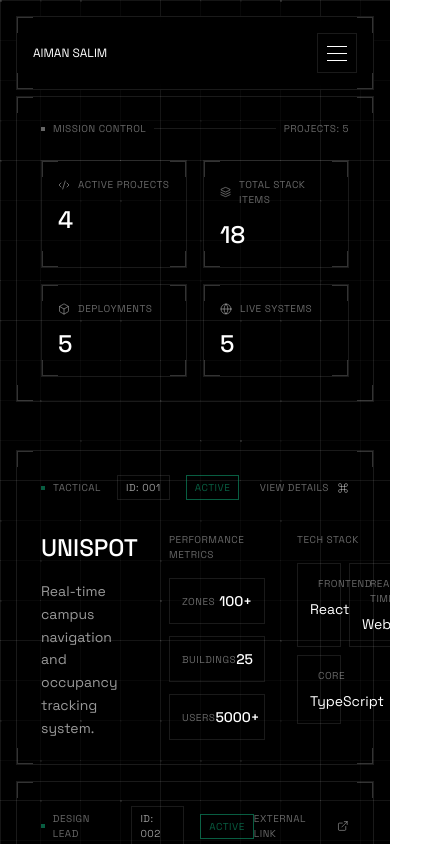
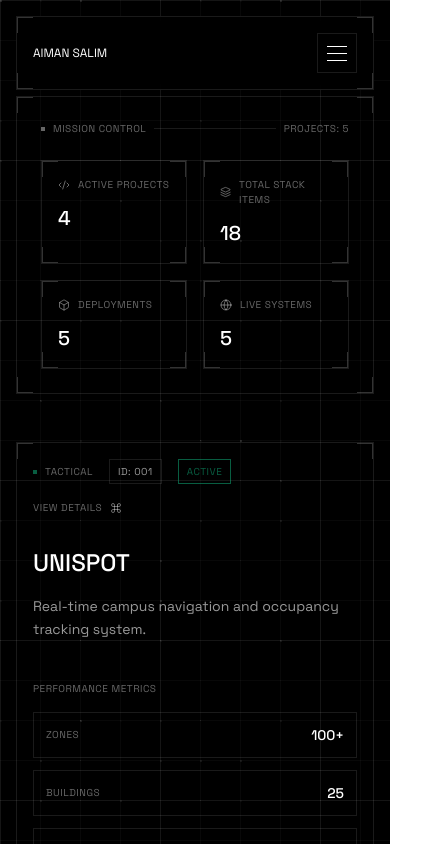
Before and after one commit to aimansalim/aimansalim.com, a React (Vite) app: page /projects in a window 390 px wide. Shown: the top 844 px of the page, 439 px wide, since content can reach past the window. Built offline with nearby package versions, Linux system fonts and the light colour scheme; a web font is replaced by a local one.

Commit message:
Improve mobile responsiveness on Projects page

```diff
--- a/src/pages/ProjectsPage.tsx
+++ b/src/pages/ProjectsPage.tsx
@@ -149,7 +149,7 @@ export default function ProjectsPage() {
                   <stat.icon className="w-3 h-3 text-white/40" />
                   <div className="text-[10px] uppercase tracking-wider text-white/40">{stat.label}</div>
                 </div>
-                <div className="text-2xl font-medium">{stat.value}</div>
+                <div className="text-xl md:text-2xl font-medium">{stat.value}</div>
               </div>
             ))}
           </div>
@@ -166,10 +166,10 @@ export default function ProjectsPage() {
               className="relative border border-white/10 hover:border-white/20 transition-colors"
             >
               <CornerDecorations />
-              <div className="p-6 md:p-8">
+              <div className="p-4 sm:p-6 md:p-8">
                 {/* Project Header */}
-                <div className="flex items-center justify-between mb-8">
-                  <div className="flex items-center gap-4">
+                <div className="flex flex-col sm:flex-row sm:items-center sm:justify-between gap-4 mb-8">
+                  <div className="flex flex-wrap items-center gap-4">
                     <div className="flex items-center gap-2">
                       <div className="w-1 h-1 bg-emerald-500/50" />
                       <div className="text-[10px] uppercase tracking-wider text-white/40">{project.category}</div>
@@ -206,9 +206,9 @@ export default function ProjectsPage() {
                 </div>
 
                 {/* Project Content */}
-                <div className="grid grid-cols-12 gap-8">
+                <div className="grid grid-cols-1 md:grid-cols-12 gap-4 md:gap-8">
                   {/* Main Info */}
-                  <div className="col-span-4 space-y-4">
+                  <div className="col-span-1 md:col-span-4 space-y-4 mb-6 md:mb-0">
                     <h2 className="text-2xl font-medium">{project.name}</h2>
                     <p className="text-white/60 text-sm leading-relaxed">
                       {project.description}
@@ -216,7 +216,7 @@ export default function ProjectsPage() {
                   </div>
 
                   {/* Metrics */}
-                  <div className="col-span-4">
+                  <div className="col-span-1 md:col-span-4 mb-6 md:mb-0">
                     <div className="text-[10px] uppercase tracking-wider text-white/40 mb-4">Performance Metrics</div>
                     <div className="space-y-3">
                       {project.metrics.map((metric, i) => (
@@ -229,7 +229,7 @@ export default function ProjectsPage() {
                   </div>
 
                   {/* Tech Stack */}
-                  <div className="col-span-4">
+                  <div className="col-span-1 md:col-span-4">
                     <div className="text-[10px] uppercase tracking-wider text-white/40 mb-4">Tech Stack</div>
                     <div className="grid grid-cols-2 gap-2">
                       {project.stack.map((tech, i) => (
```
